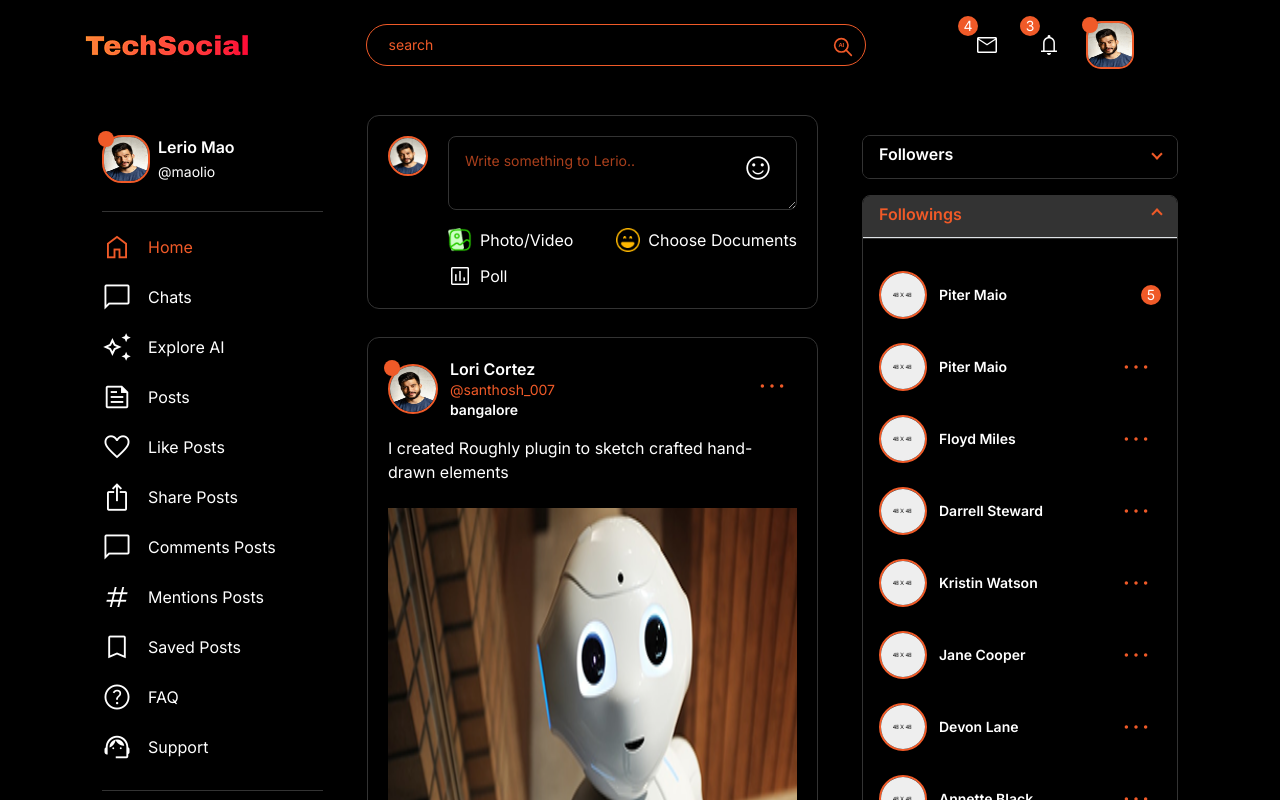
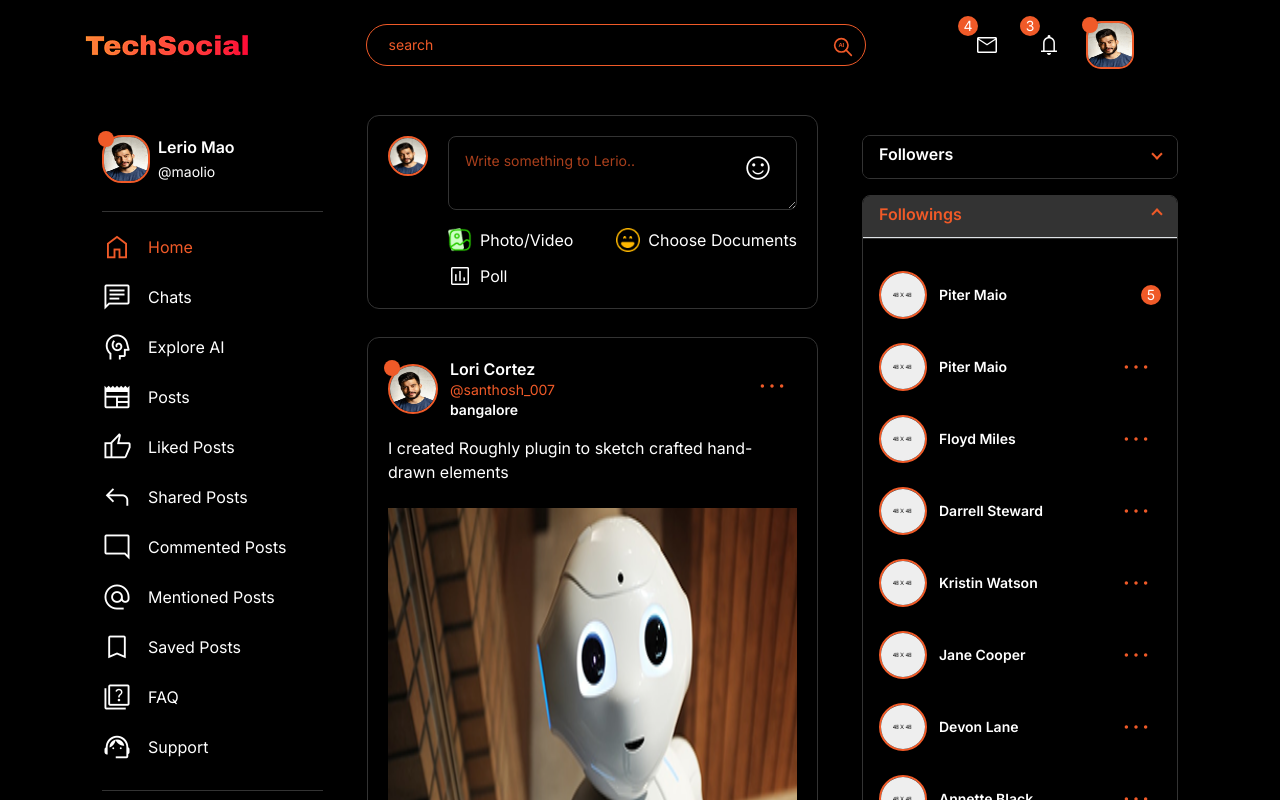
Before and after one commit to santhosh2002m/tech-social-app, a Next.js app: page / in a window 1280 px wide. Shown: the top 800 px of the page. Built offline with nearby package versions, Linux system fonts and the light colour scheme; a web font is replaced by a local one.

Commit message:
sidebar icons updated

```diff
--- a/data/sidbarData.ts
+++ b/data/sidbarData.ts
@@ -23,15 +23,15 @@ export const friendLeftMenu = [
 ];
 
 export const homeLeftMenu = [
-  ["home", "Home", "/"], // Unchanged, 'home' is clear and standard
-  ["chat_bubble", "Chats", "/chats"], // 'chat_bubble' is more specific to messaging than 'chat'
-  ["auto_awesome", "Explore AI", "/explore-ai"], // 'auto_awesome' conveys AI's innovative nature
-  ["feed", "Posts", "/posts"], // 'feed' better represents a social media post stream
-  ["favorite", "Like Posts", "/liked-posts"], // 'favorite' is more emotive and specific for likes
-  ["ios_share", "Share Posts", "/shared-posts"], // 'ios_share' is a modern share icon
-  ["chat_bubble_outline", "Comments Posts", "/commented-posts"], // 'chat_bubble_outline' fits comments well
-  ["tag", "Mentions Posts", "/mentioned-posts"], // 'tag' is concise and relevant for mentions
-  ["bookmark", "Saved Posts", "/saved-posts"], // 'bookmark' is more precise for saved content
-  ["help_outline", "FAQ", "/faq"], // 'help_outline' is cleaner and more modern for FAQ
-  ["support_agent", "Support", "/support"], // 'support_agent' implies direct help or contact
+  ["home", "Home", "/"], // Home screen
+  ["chat", "Chats", "/chats"], // Direct messaging
+  ["cognition", "Explore AI", "/explore-ai"], // Clearly symbolizes AI/brainpower
+  ["newspaper", "Posts", "/posts"], // Content or news feed
+  ["thumb_up_alt", "Liked Posts", "/liked-posts"], // Minimal and modern like button
+  ["reply", "Shared Posts", "/shared-posts"], // Clear indication of sharing action
+  ["mode_comment", "Commented Posts", "/commented-posts"], // Clean and simple for comments
+  ["alternate_email", "Mentioned Posts", "/mentioned-posts"], // '@' for mentions
+  ["turned_in", "Saved Posts", "/saved-posts"], // Saved/bookmarked
+  ["quiz", "FAQ", "/faq"], // Clearly Q&A focused
+  ["support_agent", "Support", "/support"], // Human support interaction
 ];
```
